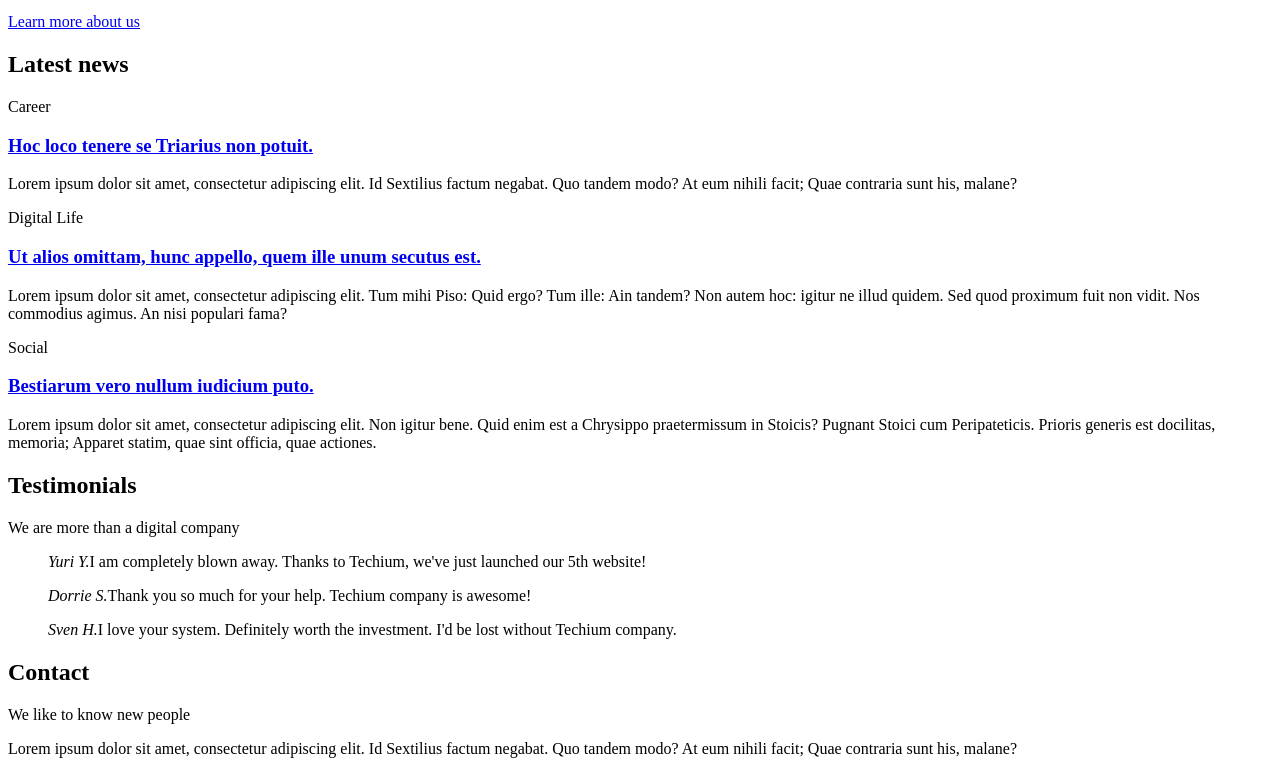
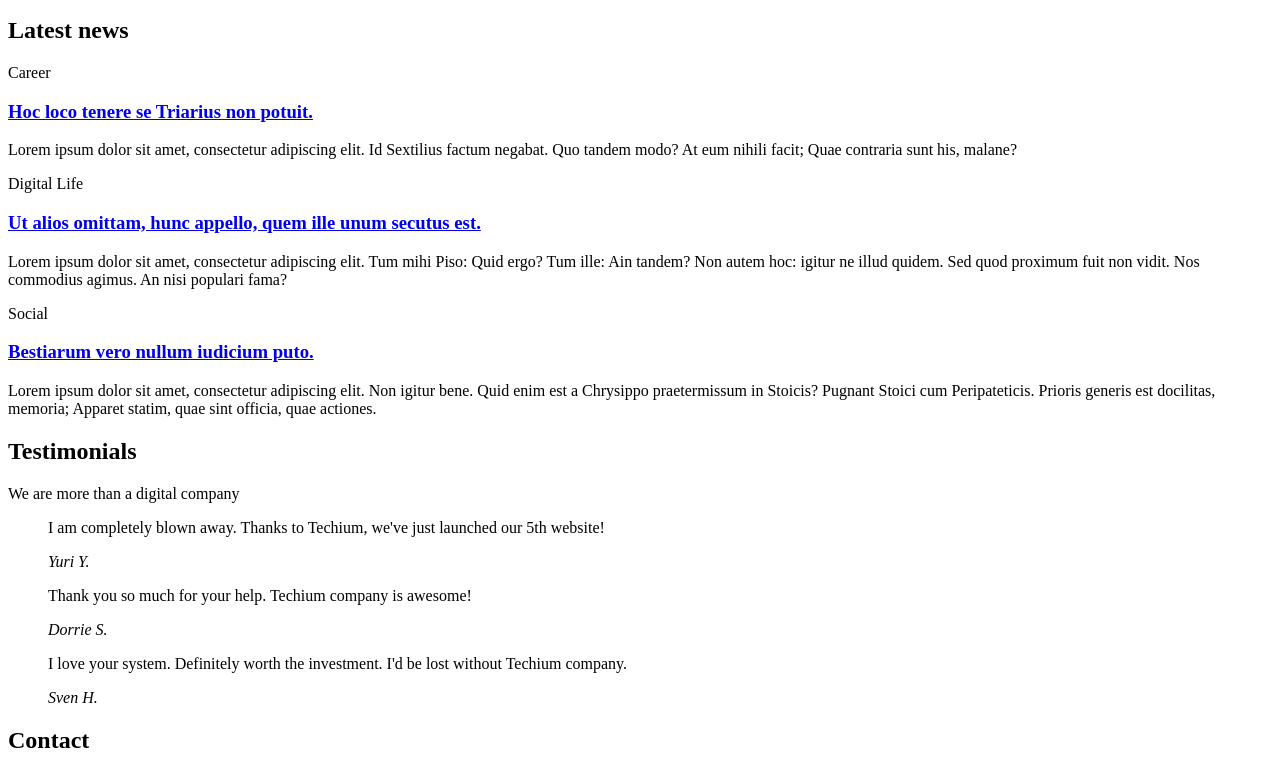
Before and after one commit to nadeshda18/holbertonschool-web_front_end, a plain HTML site: page html_advanced/29-index.html in a window 1280 px wide. Shown: the part 1257-2025 px from the top of the page. Drawn offline with Linux system fonts and the light colour scheme.

Commit message:
the order matters

```diff
--- a/html_advanced/29-index.html
+++ b/html_advanced/29-index.html
@@ -37,7 +37,7 @@
 
     <!-- Main -->
 
-    <main>Main content
+    <main>
         <h1>Homepage</h1>
 
         <!-- Hero section -->
@@ -147,13 +147,22 @@
                 </header>
                 <div>
                 <article>
-                    <blockquote><cite>Yuri Y.</cite>I am completely blown away. Thanks to Techium, we've just launched our 5th website!</blockquote>
+                    <blockquote>
+                        <p>I am completely blown away. Thanks to Techium, we've just launched our 5th website!</p>
+                        <cite>Yuri Y.</cite>
+                    </blockquote>
                 </article>
                 <article>
-                    <blockquote><cite>Dorrie S.</cite>Thank you so much for your help. Techium company is awesome!</blockquote>
+                    <blockquote>
+                        <p>Thank you so much for your help. Techium company is awesome!</p>
+                        <cite>Dorrie S.</cite>
+                    </blockquote>
                 </article>
                 <article>
-                    <blockquote><cite>Sven H.</cite>I love your system. Definitely worth the investment. I'd be lost without Techium company.</blockquote>
+                    <blockquote>
+                        <p>I love your system. Definitely worth the investment. I'd be lost without Techium company.</p>
+                    <cite>Sven H.</cite>
+                    </blockquote>
                 </article>
                 </div>
             </div>
```
